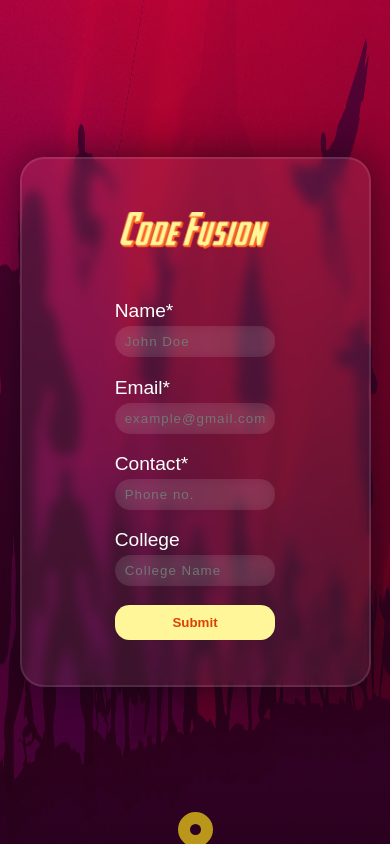
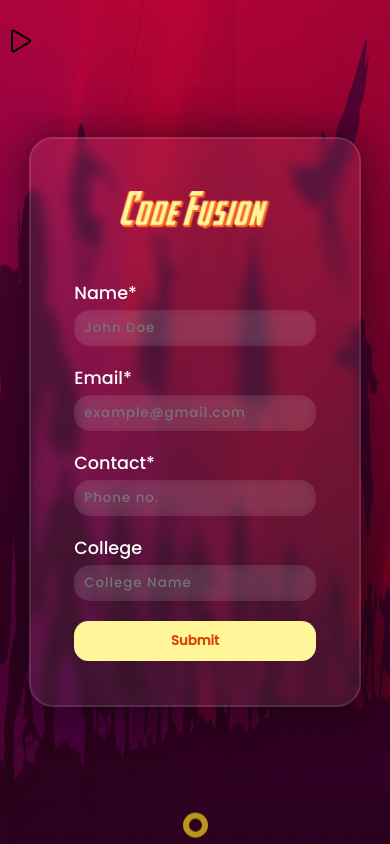
Before and after one commit to Resourcio-Community/codefusion, a React (Create React App) app in the folder client/: page / in a window 390 px wide. Built offline with nearby package versions, Linux system fonts and the light colour scheme.

Commit message:
some cstyke change

```diff
--- a/client/src/app.css
+++ b/client/src/app.css
@@ -1,18 +1,3 @@
-.audio {
-  position: absolute;
-  z-index: 100;
-  top: 3%;
-  left: 1.3%;
-}
-
-.audio ion-icon:hover{
-  color: #FEF698;
-  transition: 300ms ease-in;
-}
-
-.audio ion-icon {
-  font-size: 2rem;
-}
 @import url('https://fonts.googleapis.com/css2?family=Oswald&display=swap');
 @import url('https://fonts.googleapis.com/css2?family=Poppins:wght@500&display=swap');
 
@@ -20,7 +5,6 @@
   padding: 0;
   margin: 0;
   box-sizing: border-box;
-  /* font-family: 'Oswald', sans-serif; */
   font-family: "Poppins", sans-serif;
 }
 
@@ -52,10 +36,16 @@ body {
   position: absolute;
   top: 3%;
   left: 1.3%;
+  z-index: 100;
 }
 
 .audio ion-icon {
   font-size: 2rem;
+}
+
+.audio ion-icon:hover {
+  color: #FEF698;
+  transition: 300ms ease-in;
 }
 
 .payment {
@@ -78,7 +68,7 @@ body {
   transition: all 300ms ease-in;
 }
 
-.payment button:hover{
+.payment button:hover {
   background: #fff266;
   color: #272727;
 }
@@ -96,10 +86,9 @@ body {
   flex-direction: column;
   justify-content: center;
   align-items: center;
-  /* background-color: rgba(255, 255, 255, 0.55); */
   border-radius: 1.5rem;
   padding: 0.8rem;
-  width: 40%;
+  width: 40vw;
 
   z-index: 1;
   background: rgba(255, 255, 255, 0.07);
@@ -108,14 +97,6 @@ body {
   backdrop-filter: blur(6px);
   -webkit-backdrop-filter: blur(3px) saturate(100%);
   overflow: hidden;
-  color: #ffffff;
-
-  /* position: relative;
-
-  letter-spacing: 0.5px; */
-  /* filter: blur(2px); */
-  /* padding: 50px 35px; */
-
 }
 
 .form-container .form {
@@ -124,7 +105,7 @@ body {
   justify-content: center;
   gap: 1.2rem;
   padding: 2rem 0;
-  width: 50%;
+  width: 55%;
 }
 
 .form-container img {
@@ -154,6 +135,7 @@ body {
   letter-spacing: 1px;
   backdrop-filter: blur(5px);
   background: rgba(255, 255, 255, 0.07);
+  color: #ebead9;
 }
 
 .form-container button {
@@ -166,39 +148,98 @@ body {
   cursor: pointer;
 }
 
-@media screen and (max-width: 768px) {
-  .form-container {
-    width: 90%;
+
+.footer {
+  position: fixed;
+  bottom: 0;
+  left: 0;
+  right: 0;
+  width: 100vw;
+  height: 2rem;
+  overflow: hidden;
+  -webkit-transition: all 0.8s ease;
+  -moz-transition: all 0.8s ease;
+  -o-transition: all 0.8s ease;
+  -ms-transition: all 0.8s ease;
+  transition: all 0.8s ease;
+  z-index: 10;
+}
+
+.footer:hover {
+  -webkit-transition: all 0.8s ease;
+  -moz-transition: all 0.8s ease;
+  -o-transition: all 0.8s ease;
+  -ms-transition: all 0.8s ease;
+  transition: all 0.8s ease;
+  height: 10rem;
+}
+
+.footer #button {
+  width: 35px;
+  height: 35px;
+  border: #dbb81ad0 12px solid;
+  border-radius: 50%;
+  margin: 0 auto;
+  margin-top: 10px;
+  -webkit-transition: all 1s ease;
+  -moz-transition: all 1s ease;
+  -o-transition: all 1s ease;
+  -ms-transition: all 1s ease;
+  transition: all 1s ease;
+  animation: pop 1.5s infinite alternate;
+}
+
+@keyframes pop{
+  0%{
+    transform: translateY(0);
   }
-
-  .form-container img {
-    width: 150px;
+  50%{
+    transform: translateY(-10px);
+  }
+  100%{
+    transform: translateY(0);
   }
 }
 
-/*
-.footer {
-  position:fixed;
-  bottom: 0;
+.footer #button:hover {
+  -webkit-transition: all 1s ease;
+  -moz-transition: all 1s ease;
+  -o-transition: all 1s ease;
+  -ms-transition: all 1s ease;
+  transition: all 1s ease;
+}
+
+.footer #container {
+  margin-top: 5px;
   width: 100%;
-  background: #3586ff;
-  min-height: 30px;
-  height:90px;
-  padding: 20px 50px;
-  display: flex;
-  justify-content: center;
-  align-items: center;
-  flex-direction: column;
-} */
+  height: 100%;
+  position: relative;
+  top: 0;
+  left: 0;
+  background: #390f0f48;
+  backdrop-filter: blur(7px);
+}
+
+.footer #cont {
+  position: relative;
+  top: -45px;
+  right: 190px;
+  width: 150px;
+  height: auto;
+  margin: 0 auto;
+}
+
+.footer_center {
+  width: 500px;
+  float: left;
+  text-align: center;
+}
 
 .social-icon {
   position: relative;
   display: flex;
   justify-content: center;
   align-items: center;
-  /* margin: 0px 0; */
-  flex-wrap: wrap;
-  /* z-index: 10; */
 }
 
 .social-icon__item {
@@ -212,6 +253,7 @@ body {
   display: inline-block;
   transition: 0.5s;
 }
+
 .social-icon__link:hover {
   transform: translateY(-10px);
 }
@@ -228,84 +270,45 @@ body {
   font-weight: 300;
 }
 
+.footer p .copyright {
+  color: #1aac94ff;
+}
 
-
-.footer #button{
-  width:35px;
-  height:35px;
-  border: #dbb81ad0 12px solid;
-  border-radius:35px;
-  margin:0 auto;
-  position:relative;
-  -webkit-transition: all 1s ease;
-    -moz-transition: all 1s ease;
-    -o-transition: all 1s ease;
-    -ms-transition: all 1s ease;
-    transition: all 1s ease;
-}
-.footer #button:hover{
-
-  width:35px;
-  height:35px;
-
-  -webkit-transition: all 1s ease;
-    -moz-transition: all 1s ease;
-    -o-transition: all 1s ease;
-    -ms-transition: all 1s ease;
-    transition: all 1s ease;
-  position:relative;
-}
-.footer {
-  bottom:0;
-  left:0;
-  position:fixed;
-    width: 100%;
-    height: 2em;
-    overflow:hidden;
-    margin:0 auto;
-  -webkit-transition: all 1s ease;
-    -moz-transition: all 1s ease;
-    -o-transition: all 1s ease;
-    -ms-transition: all 1s ease;
-    transition: all 1s ease;
-  z-index:10;
-
-}
-.footer:hover {
-  -webkit-transition: all 1s ease;
-    -moz-transition: all 1s ease;
-    -o-transition: all 1s ease;
-    -ms-transition: all 1s ease;
-    transition: all 1s ease;
-  height: 10em;
-}
-.footer #container{
-  margin-top:5px;
-  width:100%;
-height:100%;
-  position:relative;
-  top:0;
-  left:0;
-  background: #390f0f48;
-  backdrop-filter: blur(7px);
-}
-.footer #cont{
-  position:relative;
-  top:-45px;
-  right:190px;
-  width:150px;
-  height:auto;
-  margin:0 auto;
-}
-.footer_center{
-  width:500px;
-  float:left;
-  text-align:center;
-}
-.footer h3,ul{
+.footer h3,
+ul {
   font-family: 'Helvetica';
   font-size: 30px;
   font-weight: 100;
-  margin-top:70px;
-  margin-left:40px;
+  margin-top: 70px;
+  margin-left: 40px;
 }
+
+@media screen and (max-width: 768px) {
+  .form-container {
+    width: 85vw;
+  }
+
+  .form-container .form {
+    width: 80%;
+  }
+
+  .form-container label {
+    font-weight: 400;
+    font-size: 1.1rem;
+  }
+
+  .form-container img {
+    width: 150px;
+  }
+
+  .footer p {
+    font-size: 0.8rem;
+    font-size: 200;
+  }
+
+  .footer #button {
+    width: 25px;
+    height: 25px;
+    border: #dbb81ad0 6px solid;
+  }
+}
--- a/client/src/pages/registration.jsx
+++ b/client/src/pages/registration.jsx
@@ -133,19 +133,11 @@ const Registration = () => {
                   <ion-icon name="logo-discord"></ion-icon>
                 </a></li>
               </ul>
-              <p>&copy;2023 Resourcio | All Rights Reserved</p>
+              <p>&copy;{new Date().getFullYear()} <span className="copyright">Resourcio Community</span> | All Rights Reserved</p>
             </div>
           </div>
         </div>
       </div>
-
-
-
-
-      <script type="module" src="https://unpkg.com/ionicons@5.5.2/dist/ionicons/ionicons.esm.js"></script>
-      <script nomodule src="https://unpkg.com/ionicons@5.5.2/dist/ionicons/ionicons.js"></script>
-
-
       <ToastContainer position="top-right" theme="dark" />
     </div>
     </>
```
